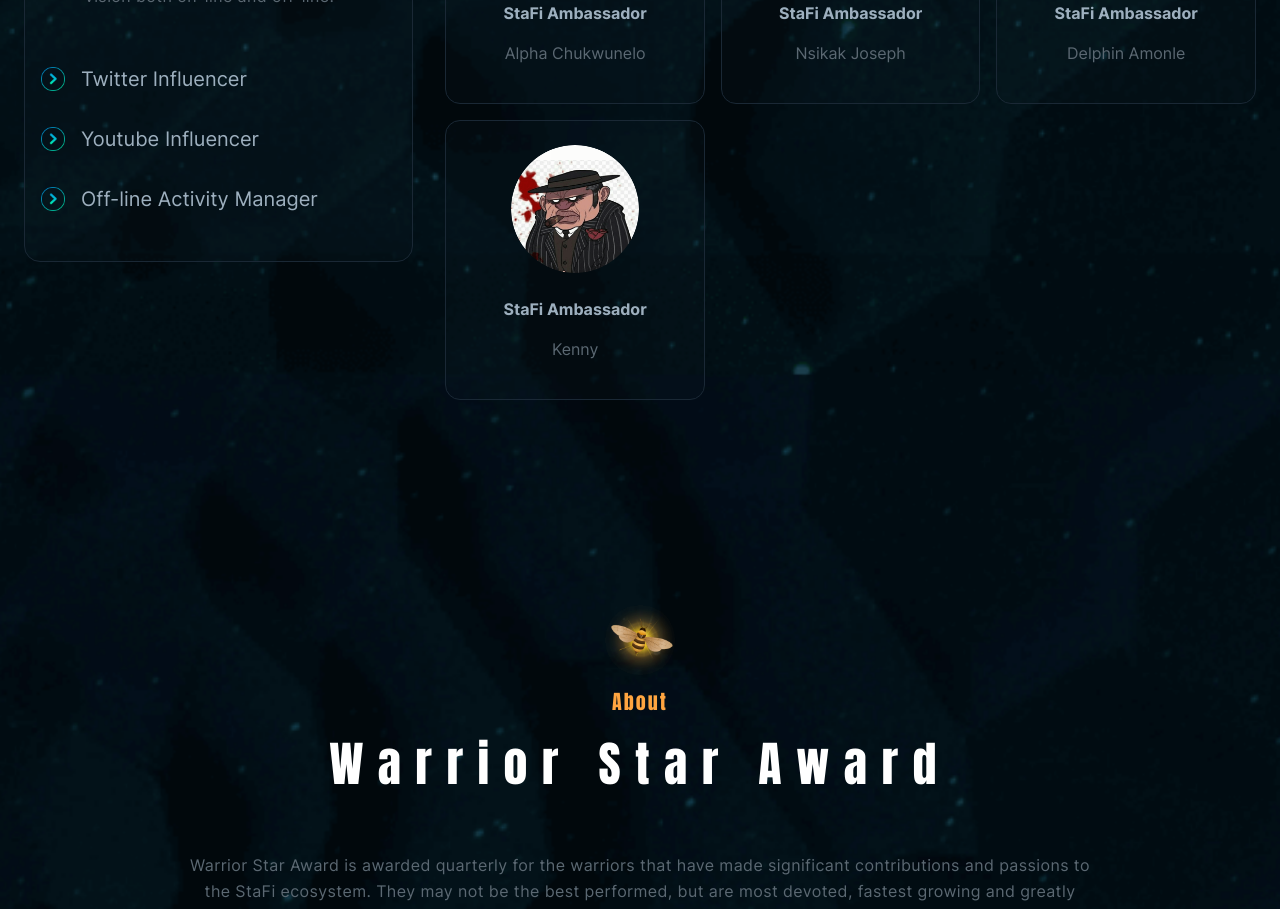
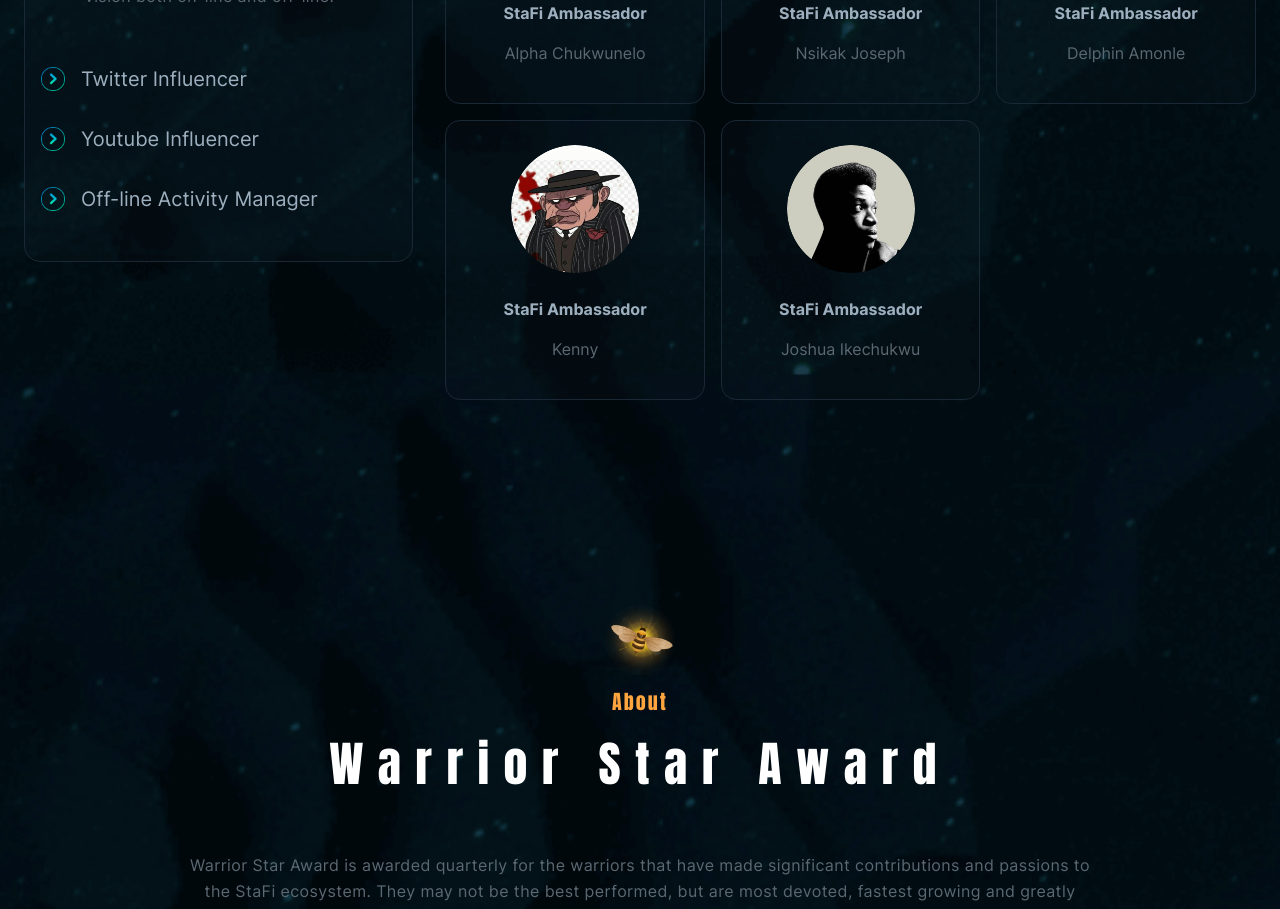
Before and after one commit to stafiprotocol/stafi-warrior, a Next.js app: page / in a window 1280 px wide. Shown: the part 2520-3429 px from the top of the page. Built offline with nearby package versions, Linux system fonts and the light colour scheme.

Commit message:
Update StaFi Ambassador

```diff
--- a/src/components/layout/WarriorsList.tsx
+++ b/src/components/layout/WarriorsList.tsx
@@ -107,6 +107,15 @@
       description:"Hi, I'm Kenny from Nigeria and I've been an adopter of the Blockchain technology for a few years new. Happy to Be a StaFi Warrior.",
       twitter_url:'https://twitter.com/cosmosadvocate',
       twitter_username:'@cosmosadvocate',
+    },
+    {
+      id:5,
+      title:'StaFi Ambassador',
+      avatar:'/image/avatar11_icon.png',
+      name:'Joshua Ikechukwu',
+      description:"Hi, I’m Joshua Ikechukwu here, purely known as Joshyysmartt on my social media platforms. I’m specialized in the creation of designs but with no coding skills.",
+      twitter_url:'https://twitter.com/Joshyysmartt',
+      twitter_username:'@Joshyysmartt',
     },
   ]
 
```
